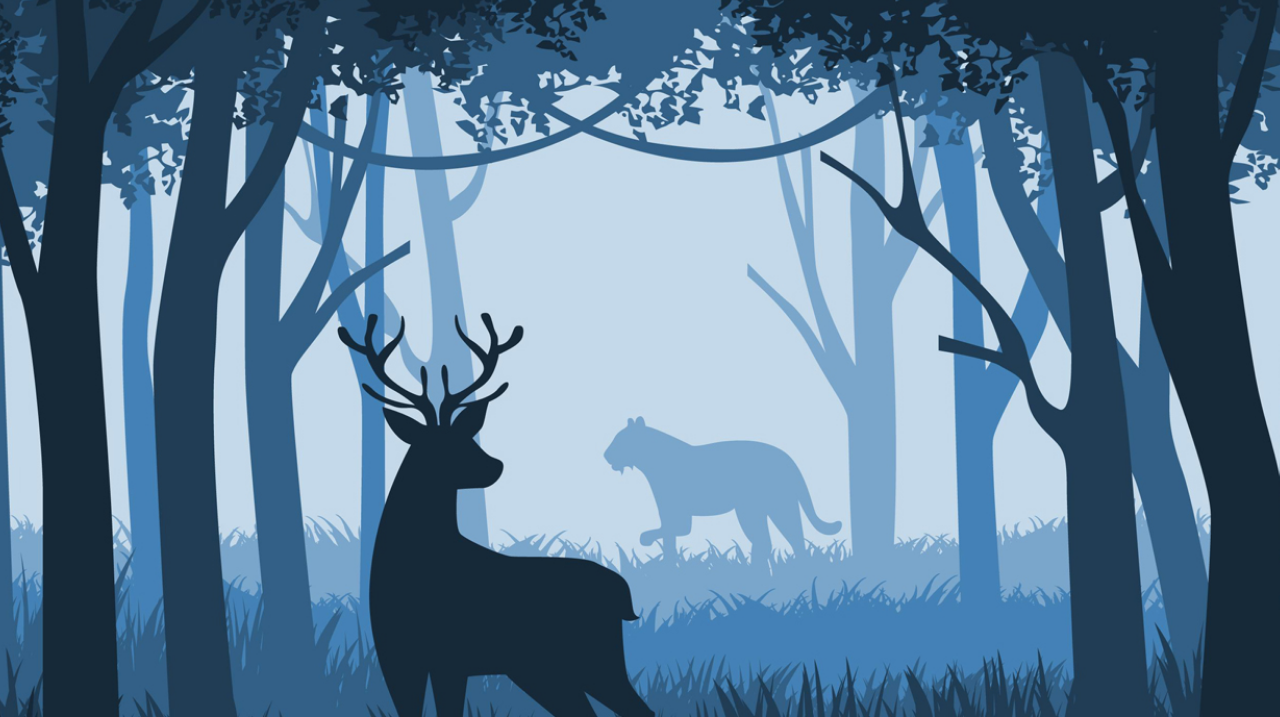
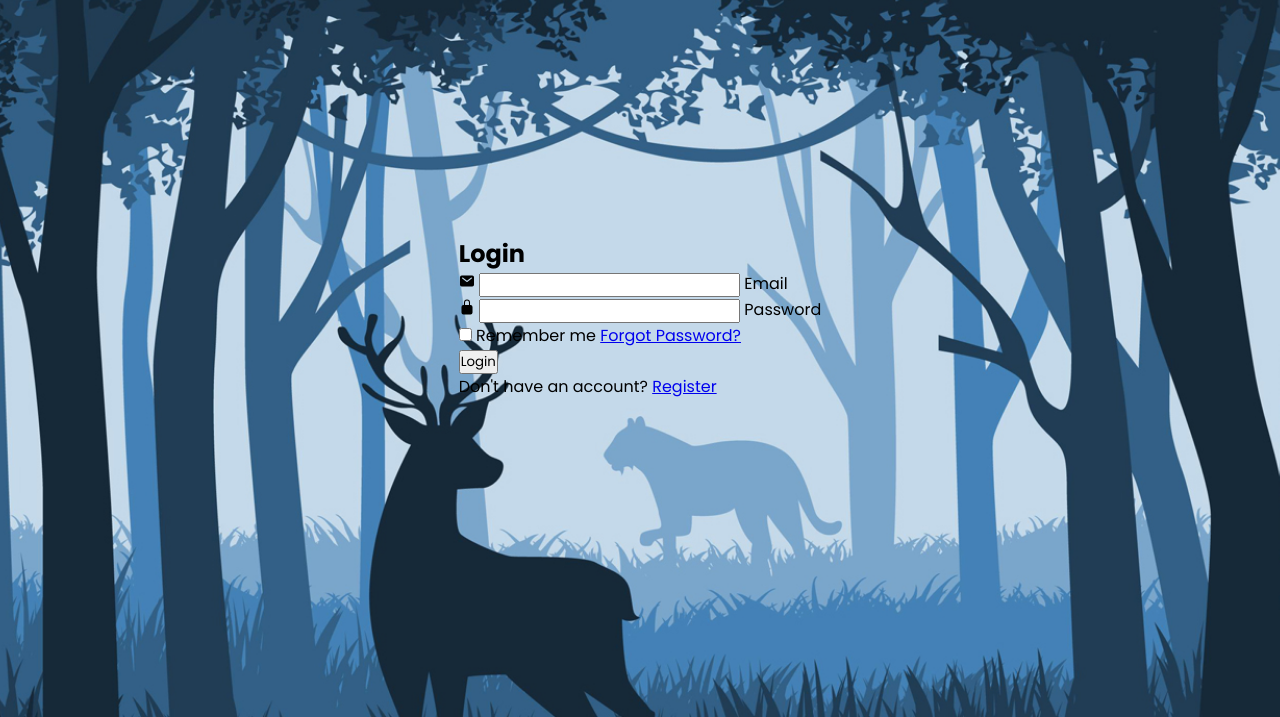
Before and after one commit to AmadoCiii/Empty-folder, a plain HTML site: page Login-registration/index.html in a window 1280 px wide. Shown: the part 83-800 px from the top of the page. Drawn offline with nearby package versions, Linux system fonts and the light colour scheme.

Commit message:
Create form box login

```diff
--- a/Login-registration/index.html
+++ b/Login-registration/index.html
@@ -15,10 +15,41 @@
             <a href="#">About</a>
             <a href="#">Services</a>
             <a href="#">Contact</a>
-            <button class="btnLogin-popup">Log In</button>
+            <button class="btnLogin-popup">Login</button>
         </nav>
     </header>
 
+    <div class="wrapper">
+        <div class="form-box login">
+            <h2>Login</h2>
+            <form action="#">
+                <div class="input-box">
+                    <span class="icon"><ion-icon name="mail"></ion-icon></span>
+                    <input type="email" required>
+                    <label>Email</label>
+                </div>
+                <div class="input-box">
+                    <span class="icon"><ion-icon name="lock-closed"></ion-icon></span>
+                    <input type="password" required>
+                    <label>Password</label>
+                </div>
+                <div class="remember-forgot">
+                    <label><input type="checkbox"> Remember me</label>
+                    <a href="#">Forgot Password?</a>
+                </div>
+                <button type="submit" class="btn">Login</button>
+                <div class="login-register">
+                    <p>Don't have an account?
+                      <a href="#" class="register-link">Register</a>
+                    </p>
+                </div>
+            </form>
+        </div>
+    </div>
+
     <script src="script.js"></script>
+    <script type="module" src="https://unpkg.com/ionicons@5.5.2/dist/ionicons/ionicons.esm.js"></script>
+    <script nomodule src="https://unpkg.com/ionicons@5.5.2/dist/ionicons/ionicons.js"></script>
+
 </body>
 </html>
```
